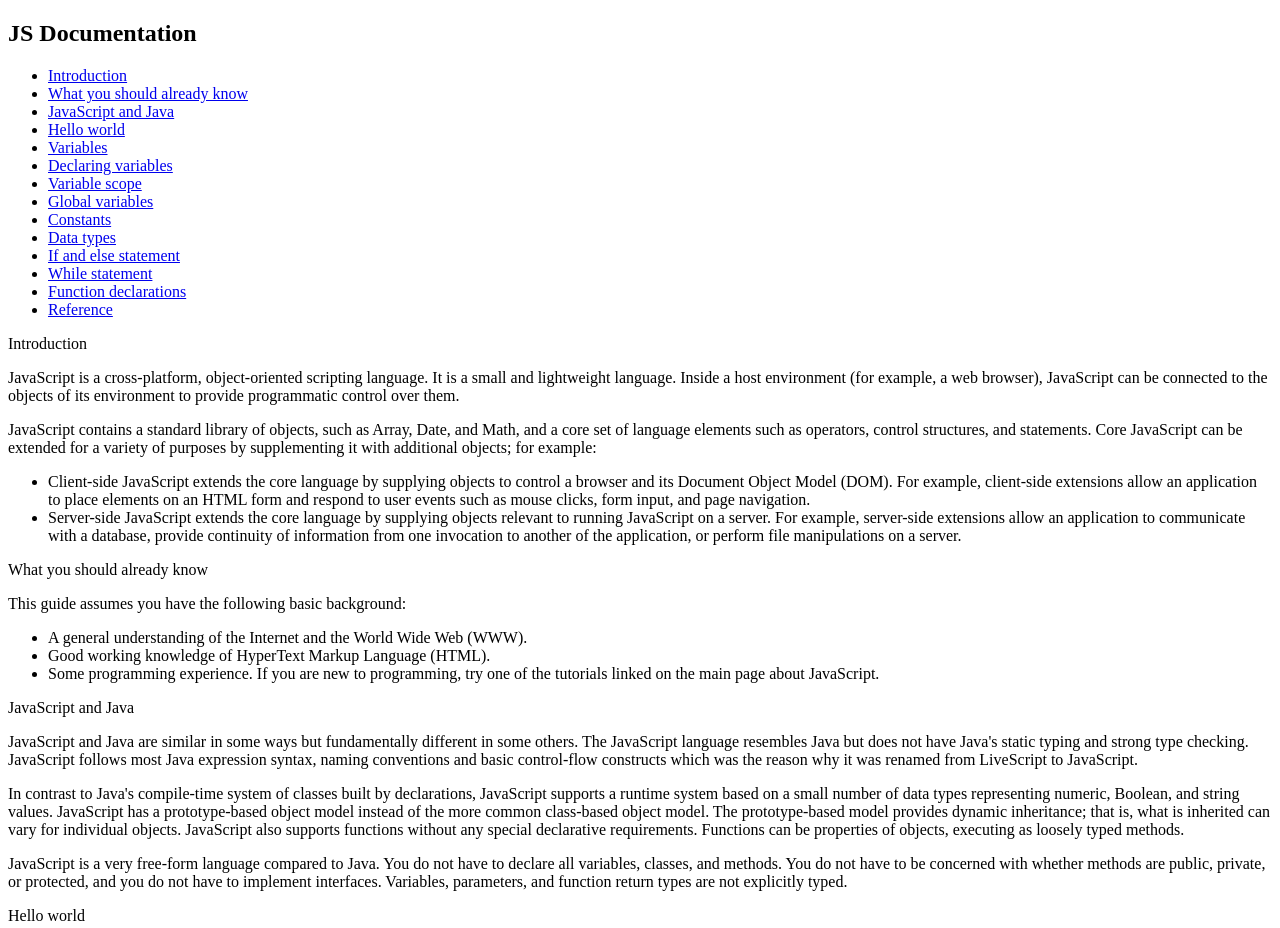
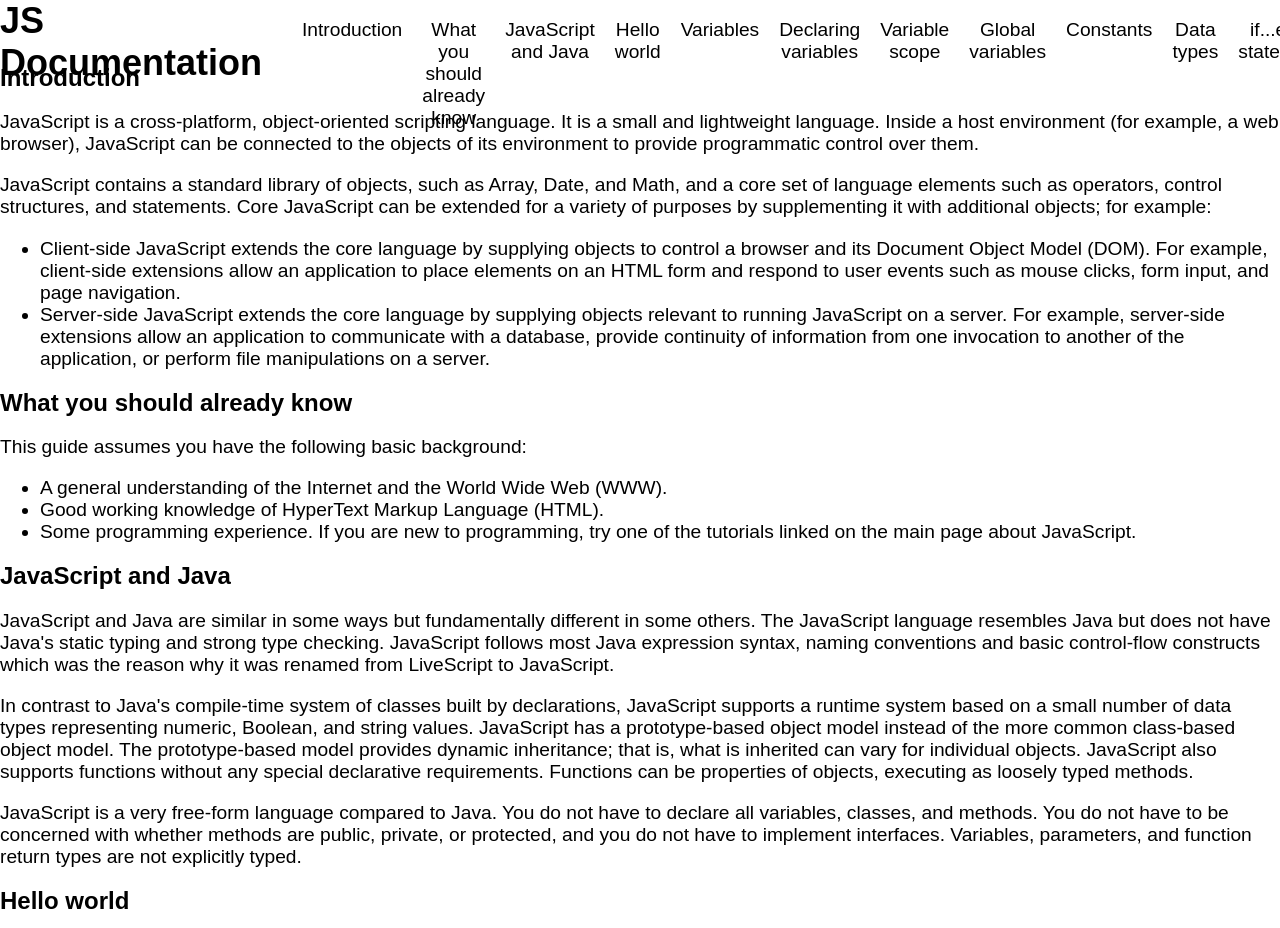
Before and after one commit to EugeneMashero/Project-15, a plain HTML site: page index.html in a window 1280 px wide. Shown: the top 928 px of the page. Drawn offline with Linux system fonts and the light colour scheme.

Commit message:
сделал исправления в коде для похождения тестов на free code camo

```diff
--- a/index.html
+++ b/index.html
@@ -4,7 +4,7 @@
   <meta charset="UTF-8">
   <meta name="viewport" content="width=device-width, initial-scale=1.0">
   <meta http-equiv="X-UA-Compatible" content="ie=edge">
-  <link rel="stylesheet" src="./styles.css">
+  <link rel="stylesheet" href="styles.css">
   <title>Technical page</title>
 </head>
 <body>
@@ -13,28 +13,55 @@
       <header>
         <h1>JS Documentation</h1>
       </header>
-      <ul>
-        <li class="main-menu"><a class="nav-link" href="#Introduction">Introduction</a></li>
-        <li class="main-menu"><a class="nav-link" href="#What_you_should_already_know">What you should already know</a></li>
-        <li class="main-menu"><a class="nav-link" href="#JavaScript_and_Java">JavaScript and Java</a></li>
-        <li class="main-menu"><a class="nav-link" href="#Hello_world">Hello world</a></li>
-        <li class="main-menu"><a class="nav-link" href="#Variables">Variables</a></li>
-        <li class="main-menu"><a class="nav-link" href="#Declaring_variables">Declaring variables</a></li>
-        <li class="main-menu"><a class="nav-link" href="#Variable_scope">Variable scope</a></li>
-        <li class="main-menu"><a class="nav-link" href="#Global_variables">Global variables</a></li>
-        <li class="main-menu"><a class="nav-link" href="#Constants">Constants</a></li>
-        <li class="main-menu"><a class="nav-link" href="#Data_types">Data types</a></li>
-        <li class="main-menu"><a class="nav-link" href="#If_and_else_statement">If and else statement</a></li>
-        <li class="main-menu"><a class="nav-link" href="#While_statement">While statement</a></li>
-        <li class="main-menu"><a class="nav-link" href="#Function_declarations">Function declarations</a></li>
-        <li class="main-menu"><a class="nav-link" href="#Reference">Reference</a></li>
+      <ul class="main-menu">
+        <li>
+          <a class="nav-link" href="#Introduction">Introduction</a>
+        </li>
+        <li>
+          <a class="nav-link" href="#What_you_should_already_know">What you should already know</a>
+        </li>
+        <li>
+          <a class="nav-link" href="#JavaScript_and_Java">JavaScript and Java</a>
+        </li>
+        <li>
+          <a class="nav-link" href="#Hello_world">Hello world</a>
+        </li>
+        <li>
+          <a class="nav-link" href="#Variables">Variables</a>
+        </li>
+        <li>
+          <a class="nav-link" href="#Declaring_variables">Declaring variables</a>
+        </li>
+        <li>
+          <a class="nav-link" href="#Variable_scope">Variable scope</a>
+        </li>
+        <li>
+          <a class="nav-link" href="#Global_variables">Global variables</a>
+        </li>
+        <li>
+          <a class="nav-link" href="#Constants">Constants</a>
+        </li>
+        <li>
+          <a class="nav-link" href="#Data_types">Data types</a>
+        </li>
+        <li>
+          <a class="nav-link" href="#if...else_statement">if...else statement</a>
+        </li>
+        <li>
+          <a class="nav-link" href="#while_statement">while statement</a>
+        </li>
+        <li>
+          <a class="nav-link" href="#Function_declarations">Function declarations</a>
+        </li>
+        <li>
+          <a class="nav-link" href="#Reference">Reference</a>
+        </li>
       </ul>
     </nav>
+    <div class="div-wrapper">
     <section class="main-section" id="Introduction">
-      <header>
-        Introduction
+        <header>Introduction</header>
       <p>JavaScript is a cross-platform, object-oriented scripting language. It is a small and lightweight language. Inside a host environment (for example, a web browser), JavaScript can be connected to the objects of its environment to provide programmatic control over them.</p>
-      </header>
       <p>JavaScript contains a standard library of objects, such as Array, Date, and Math, and a core set of language elements such as operators, control structures, and statements. Core JavaScript can be extended for a variety of purposes by supplementing it with additional objects; for example:</p>
       <ul>
         <li>Client-side JavaScript extends the core language by supplying objects to control a browser and its Document Object Model (DOM). For example, client-side extensions allow an application to place elements on an HTML form and respond to user events such as mouse clicks, form input, and page navigation.</li>
@@ -42,9 +69,7 @@
       </ul>
     </section>
     <section class="main-section" id="What_you_should_already_know">
-      <header>
-        What you should already know
-      </header>
+        <header>What you should already know</header>
       <p>This guide assumes you have the following basic background:</p>
       <ul>
         <li>A general understanding of the Internet and the World Wide Web (WWW).</li>
@@ -53,35 +78,27 @@
       </ul>
     </section>
      <section class="main-section" id="JavaScript_and_Java">
-      <header>
-        JavaScript and Java
+        <header>JavaScript and Java</header>
       <p>JavaScript and Java are similar in some ways but fundamentally different in some others. The JavaScript language resembles Java but does not have Java's static typing and strong type checking. JavaScript follows most Java expression syntax, naming conventions and basic control-flow constructs which was the reason why it was renamed from LiveScript to JavaScript.
 </p>
-      </header>
       <p>In contrast to Java's compile-time system of classes built by declarations, JavaScript supports a runtime system based on a small number of data types representing numeric, Boolean, and string values. JavaScript has a prototype-based object model instead of the more common class-based object model. The prototype-based model provides dynamic inheritance; that is, what is inherited can vary for individual objects. JavaScript also supports functions without any special declarative requirements. Functions can be properties of objects, executing as loosely typed methods.</p>
       <p>JavaScript is a very free-form language compared to Java. You do not have to declare all variables, classes, and methods. You do not have to be concerned with whether methods are public, private, or protected, and you do not have to implement interfaces. Variables, parameters, and function return types are not explicitly typed.</p>
     </section>
     <section class="main-section" id="Hello_world">
-      <header>
-        Hello world
-      </header>
+        <header>Hello world</header>
       <p>To get started with writing JavaScript, open the Scratchpad and write your first "Hello world" JavaScript code:</p>
       <code>function greetMe(yourName) { alert("Hello " + yourName); } <br> greetMe("World");</code>
       <p>Select the code in the pad and hit Ctrl+R to watch it unfold in your browser!</p>
     </section>
     <section class="main-section" id="Variables">
-      <header>
-        Variables
+        <header>Variables</header>
       <p>You use variables as symbolic names for values in your application. The names of variables, called identifiers, conform to certain rules.</p>
-      </header>
       <p>A JavaScript identifier must start with a letter, underscore (_), or dollar sign ($); subsequent characters can also be digits (0-9). Because JavaScript is case sensitive, letters include the characters "A" through "Z" (uppercase) and the characters "a" through "z" (lowercase).</p>
       <p>You can use ISO 8859-1 or Unicode letters such as å and ü in identifiers. You can also use the Unicode escape sequences as characters in identifiers. Some examples of legal names are Number_hits, temp99, and _name.</p>
     </section>
     <section class="main-section" id="Declaring_variables">
-      <header>
-        Declaring variables
+        <header>Declaring variables</header>
       <p>You can declare a variable in three ways:</p>
-      </header>
       <p>With the keyword var. For example,</p>
       <code>var x = 42.</code>
       <p>This syntax can be used to declare both local and global variables.</p>
@@ -93,26 +110,20 @@
       <p>This syntax can be used to declare a block scope local variable. See Variable scope below.</p>
     </section>
     <section class="main-section" id="Variable_scope">
-      <header>
-        Variable scope
+        <header>Variable scope</header>
       <p>When you declare a variable outside of any function, it is called a global variable, because it is available to any other code in the current document. When you declare a variable within a function, it is called a local variable, because it is available only within that function.</p>
-      </header>
       <p>JavaScript before ECMAScript 2015 does not have block statement scope; rather, a variable declared within a block is local to the function (or global scope) that the block resides within. For example the following code will log 5, because the scope of x is the function (or global context) within which x is declared, not the block, which in this case is an if statement.</p>
       <code>if (true) { var x = 5; } console.log(x); // 5</code>
       <p>This behavior changes, when using the let declaration introduced in ECMAScript 2015.</p>
       <code>if (true) { let y = 5; } console.log(y); // ReferenceError: y is <br> not defined</code>
     </section>
     <section class="main-section" id="Global_variables">
-      <header>
-        Global variables
+        <header>Global variables</header>
       <p>Global variables are in fact properties of the global object. In web pages the global object is window, so you can set and access global variables using the window.variable syntax.</p>
-      </header>
       <p>Consequently, you can access global variables declared in one window or frame from another window or frame by specifying the window or frame name. For example, if a variable called phoneNumber is declared in a document, you can refer to this variable from an iframe as parent.phoneNumber.</p>
     </section>
      <section class="main-section" id="Constants">
-      <header>
-        Constants
-      </header>
+        <header>Constants</header>
       <p>You can create a read-only, named constant with the const keyword. The syntax of a constant identifier is the same as for a variable identifier: it must start with a letter, underscore or dollar sign and can contain alphabetic, numeric, or underscore characters.</p>
       <code>const PI = 3.14;</code>
       <p>A constant cannot change value through assignment or be re-declared while the script is running. It has to be initialized to a value.</p>
@@ -123,9 +134,7 @@
       <code>const MY_OBJECT = {"key": "value"};<br> MY_OBJECT.key = <br>"otherValue";</code>
     </section>
     <section class="main-section" id="Data_types">
-      <header>
-        Data types
-      </header>
+        <header>Data types</header>
       <p>The latest ECMAScript standard defines seven data types:</p>
       <ul>
         <li>Six data types that are primitives:
@@ -142,10 +151,8 @@
       </ul>
       <p>Although these data types are a relatively small amount, they enable you to perform useful functions with your applications. Objects and functions are the other fundamental elements in the language. You can think of objects as named containers for values, and functions as procedures that your application can perform.</p>
     </section>
-    <section class="main-section" id="If_and_else_statement">
-      <header>
-        If and else statement
-      </header>
+    <section class="main-section" id="if...else_statement">
+        <header>if...else statement</header>
       <p>Use the if statement to execute a statement if a logical condition is true. Use the optional else clause to execute a statement if the condition is false. An if statement looks as follows:</p>
       <code>if (condition) { statement_1; } else { <br>
            statement_2; }</code>
@@ -164,11 +171,9 @@
       <p>If you need to use an assignment in a conditional expression, a common practice is to put additional parentheses around the assignment. For example:</p>
       <code>if ((x = y)) { /* statements here */ }</code>
     </section>
-    <section class="main-section" id="While_statement">
-      <header>
-        While statement
+    <section class="main-section" id="while_statement">
+        <header>while statement</header>
       <p>A while statement executes its statements as long as a specified condition evaluates to true.</p>
-      </header>
       <p>A while statement looks as follows:</p>
       <code>while (condition) statement</code>
       <p>If the condition becomes false, statement within the loop stops executing and control passes to the statement following the loop.</p>
@@ -186,9 +191,7 @@
       <p>After completing the third pass, the condition n < 3 is no longer true, so the loop terminates.</p>
     </section>
     <section class="main-section" id="Function_declarations">
-      <header>
-        Function declarations
-      </header>
+        <header>Function declarations</header>
       <p>A function definition (also called a function declaration, or function statement) consists of the function keyword, followed by:</p>
       <ul>
         <li>The name of the function.</li>
@@ -202,13 +205,12 @@
       <p>Primitive parameters (such as a number) are passed to functions by value; the value is passed to the function, but if the function changes the value of the parameter, this change is not reflected globally or in the calling function.</p>
     </section>
     <section class="main-section" id="Reference">
-      <header>
-        Referece
-      </header>
+        <header>Reference</header>
       <ul>
         <li>All the documentation in this page is taken from <a href="https://developer.mozilla.org/en-US/docs/Web/JavaScript/Guide" target="_blank">MDN</a></li>
       </ul>
     </section>
+  </div>
   </main>
 
 </body>
--- a/styles.css
+++ b/styles.css
@@ -1,7 +1,45 @@
 
 body{
-  width: 100vw;
-  height: 100vh;
-  margin:0;
-  font-family: Arial, sans-serif;
+    width: 100vw;
+    height: 100vh;
+    margin:0;
+    font-family: Arial, sans-serif;
+    font-size: 1.2rem;
 }
+.main-menu li{
+  list-style-type: none;
+}
+#navbar{
+  display:flex;
+  position:fixed;
+  top:0;
+}
+.main-menu{
+  display: flex;
+  gap:20px;
+  text-align: center;
+  vertical-align: center;
+}
+.main-section:first-of-type{
+  padding-top:5%;
+}
+header{
+  font-weight: bold;
+  font-size: 1.5rem;
+}
+h1{
+  margin: 0;
+}
+@media(prefers-reduced-motion:reduce){
+  *{
+    scroll-behavior:smoth;
+  }
+}
+a, a:hover{
+  color:black;
+  text-decoration: none;
+}
+.div-wrapper{
+  padding: 5%
+  width: 95%;
+}
```
Lines whose indentation alone changed are shown as unchanged.
